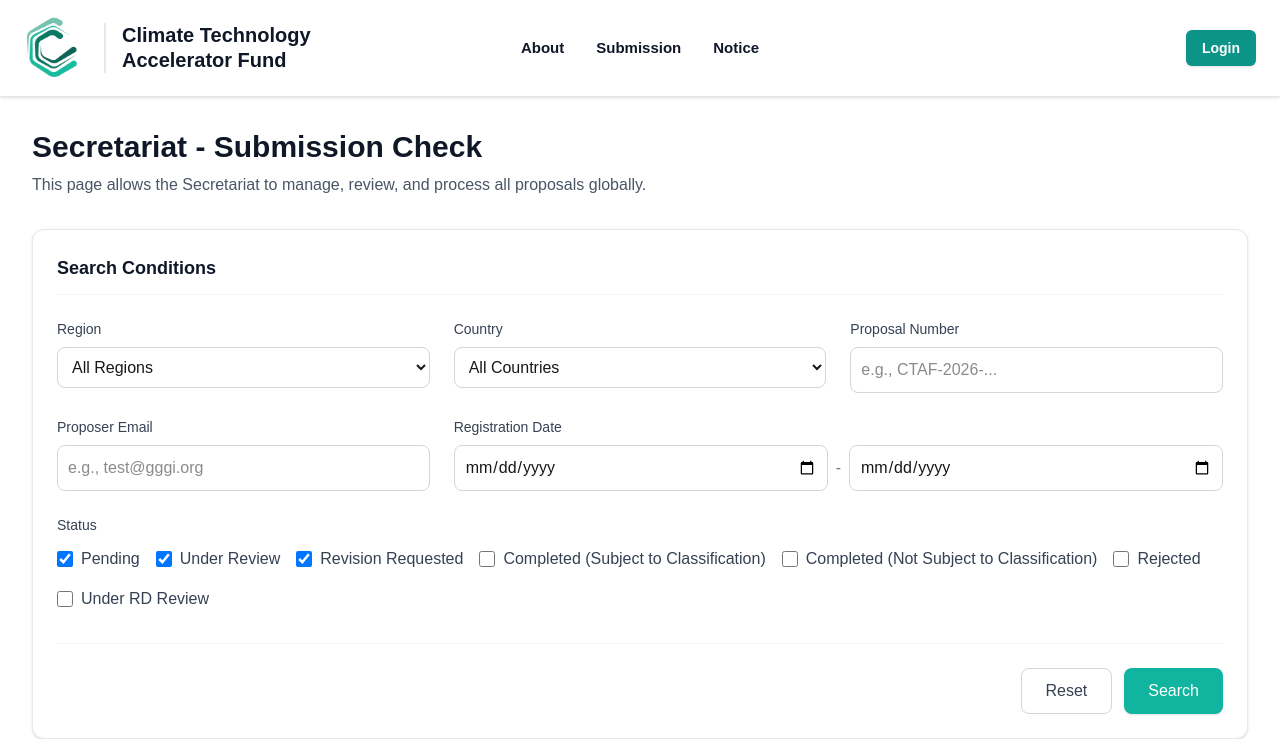
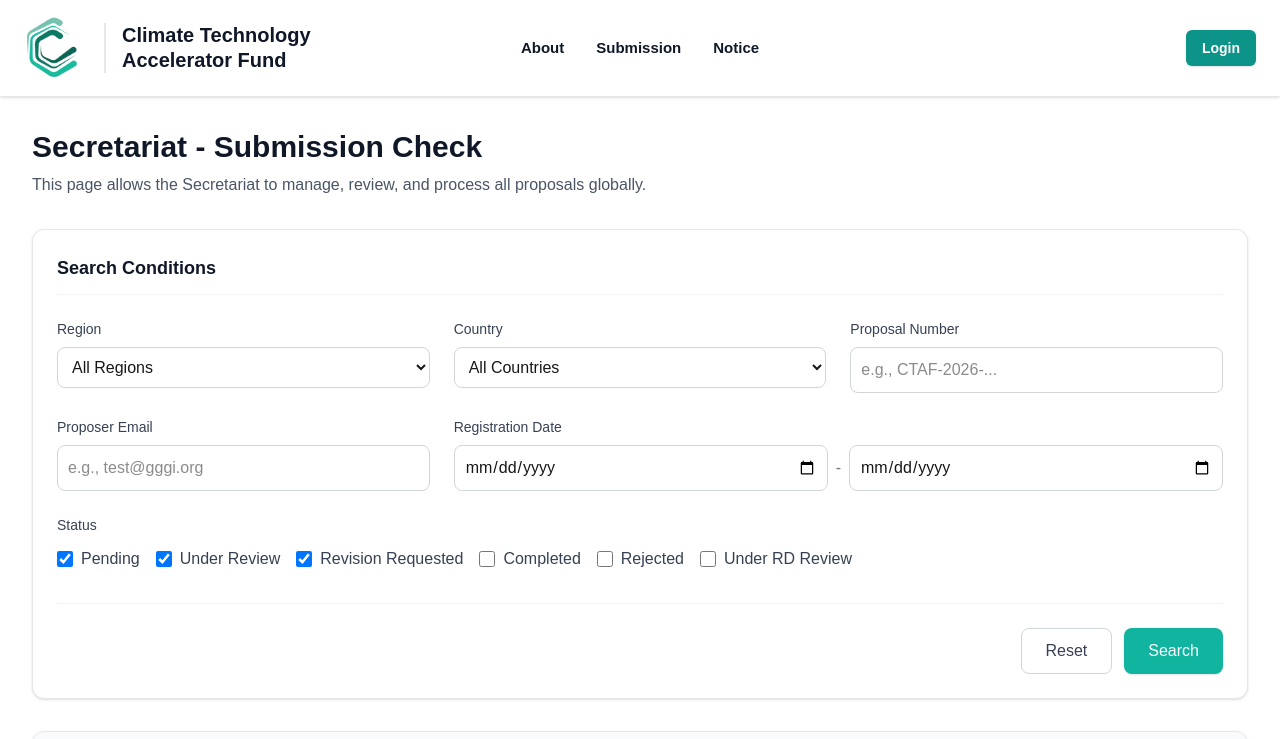
Before and after one commit to LzLLC2022/CPMS, a Next.js app: page /proposal-list/secretariat in a window 1280 px wide. Shown: the top 739 px of the page. Built offline with nearby package versions, Linux system fonts and the light colour scheme.

Commit message:
feat: consolidate Completed status and add dropdown for Secretariat

```diff
--- a/src/components/SubmissionList.tsx
+++ b/src/components/SubmissionList.tsx
@@ -20,7 +20,7 @@ const MOCK_PROPOSALS = [
 
 const getStatusOptions = (role: string) => {
   if (role === 'Secretariat') {
-    return ['Pending', 'Under Review', 'Revision Requested', 'Completed (Subject to Classification)', 'Completed (Not Subject to Classification)', 'Rejected', 'Under RD Review'];
+    return ['Pending', 'Under Review', 'Revision Requested', 'Completed', 'Rejected', 'Under RD Review'];
   }
   return ['Pending', 'Under Review', 'Revision Requested', 'Completed', 'Rejected'];
 };
@@ -46,6 +46,7 @@ export default function SubmissionList({ role, fixedRegion }: SubmissionListProp
   const [email, setEmail] = useState('');
   const [proposalNo, setProposalNo] = useState('');
   const [statuses, setStatuses] = useState<string[]>(['Pending', 'Under Review', 'Revision Requested']);
+  const [completedSubStatus, setCompletedSubStatus] = useState('All');
   const [startDate, setStartDate] = useState('');
   const [endDate, setEndDate] = useState('');
 
@@ -61,6 +62,7 @@ export default function SubmissionList({ role, fixedRegion }: SubmissionListProp
     setEmail('');
     setProposalNo('');
     setStatuses(['Pending', 'Under Review', 'Revision Requested']);
+    setCompletedSubStatus('All');
     setStartDate('');
     setEndDate('');
   };
@@ -71,7 +73,19 @@ export default function SubmissionList({ role, fixedRegion }: SubmissionListProp
     if (country && p.country.toLowerCase() !== country.toLowerCase()) return false;
     if (email && !p.email.toLowerCase().includes(email.toLowerCase())) return false;
     if (proposalNo && !p.id.toLowerCase().includes(proposalNo.toLowerCase())) return false;
-    if (statuses.length > 0 && !statuses.includes(p.status)) return false;
+
+    if (statuses.length > 0) {
+      if (p.status.startsWith('Completed')) {
+        if (!statuses.includes('Completed')) return false;
+        if (role === 'Secretariat') {
+          if (completedSubStatus === 'Classification' && p.status !== 'Completed (Subject to Classification)') return false;
+          if (completedSubStatus === 'Non Classification' && p.status !== 'Completed (Not Subject to Classification)') return false;
+        }
+      } else {
+        if (!statuses.includes(p.status)) return false;
+      }
+    }
+
     if (startDate && new Date(p.date) < new Date(startDate)) return false;
     if (endDate && new Date(p.date) > new Date(endDate)) return false;
     return true;
@@ -166,9 +180,10 @@ export default function SubmissionList({ role, fixedRegion }: SubmissionListProp
           {/* Status */}
           <div className="md:col-span-2 lg:col-span-3">
             <label className="block text-sm font-medium text-gray-700 mb-3">Status</label>
-            <div className="flex flex-wrap gap-4">
+            <div className="flex flex-wrap gap-4 items-center">
               {getStatusOptions(role).map(status => (
-                <label key={status} className="flex items-center gap-2 cursor-pointer group">
+                <div key={status} className="flex items-center gap-2">
+                  <label className="flex items-center gap-2 cursor-pointer group">
                     <input
                       type="checkbox"
                       checked={statuses.includes(status)}
@@ -177,6 +192,18 @@ export default function SubmissionList({ role, fixedRegion }: SubmissionListProp
                     />
                     <span className="text-gray-700 group-hover:text-gray-900">{status}</span>
                   </label>
+                  {status === 'Completed' && role === 'Secretariat' && statuses.includes('Completed') && (
+                    <select
+                      value={completedSubStatus}
+                      onChange={(e) => setCompletedSubStatus(e.target.value)}
+                      className="p-1 border border-gray-300 rounded outline-none focus:border-teal-500 focus:ring-1 focus:ring-teal-500 text-sm bg-white"
+                    >
+                      <option value="All">All</option>
+                      <option value="Classification">Classification</option>
+                      <option value="Non Classification">Non Classification</option>
+                    </select>
+                  )}
+                </div>
               ))}
             </div>
           </div>
```
Lines whose indentation alone changed are shown as unchanged.
